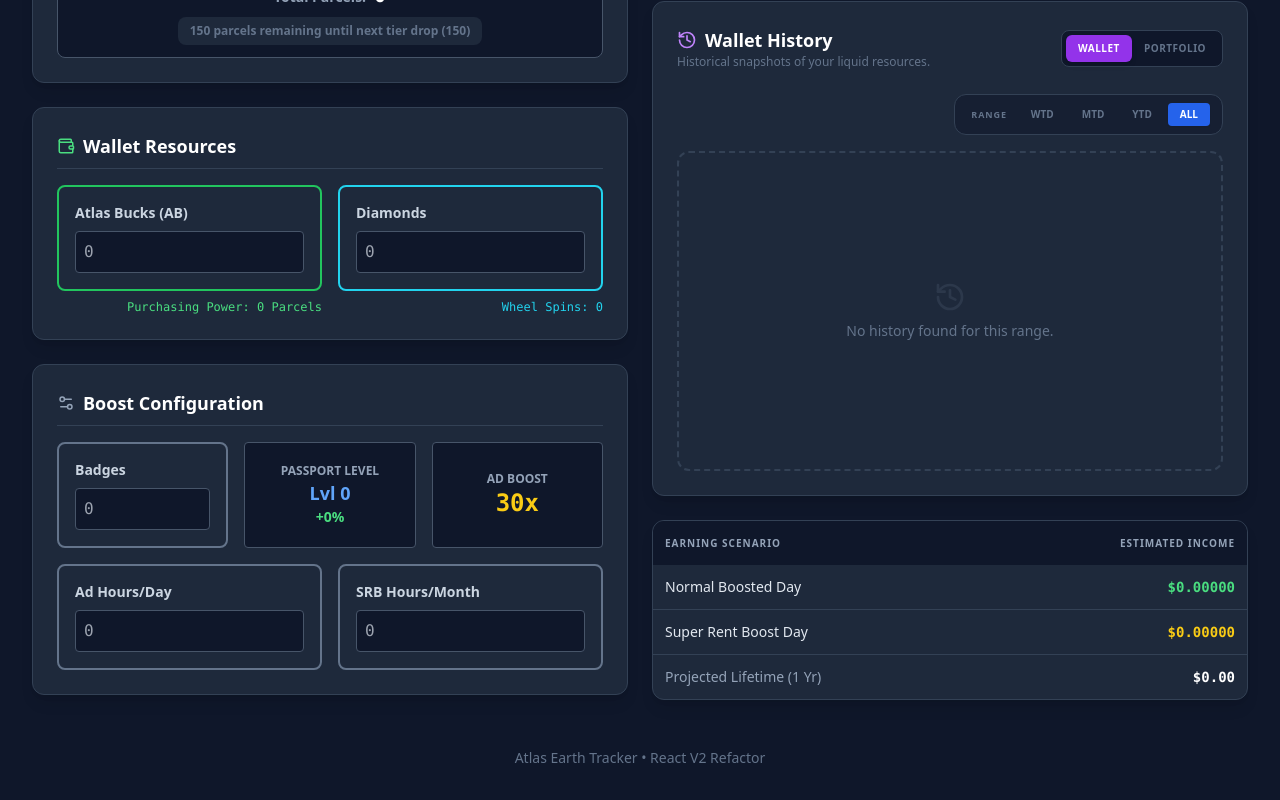
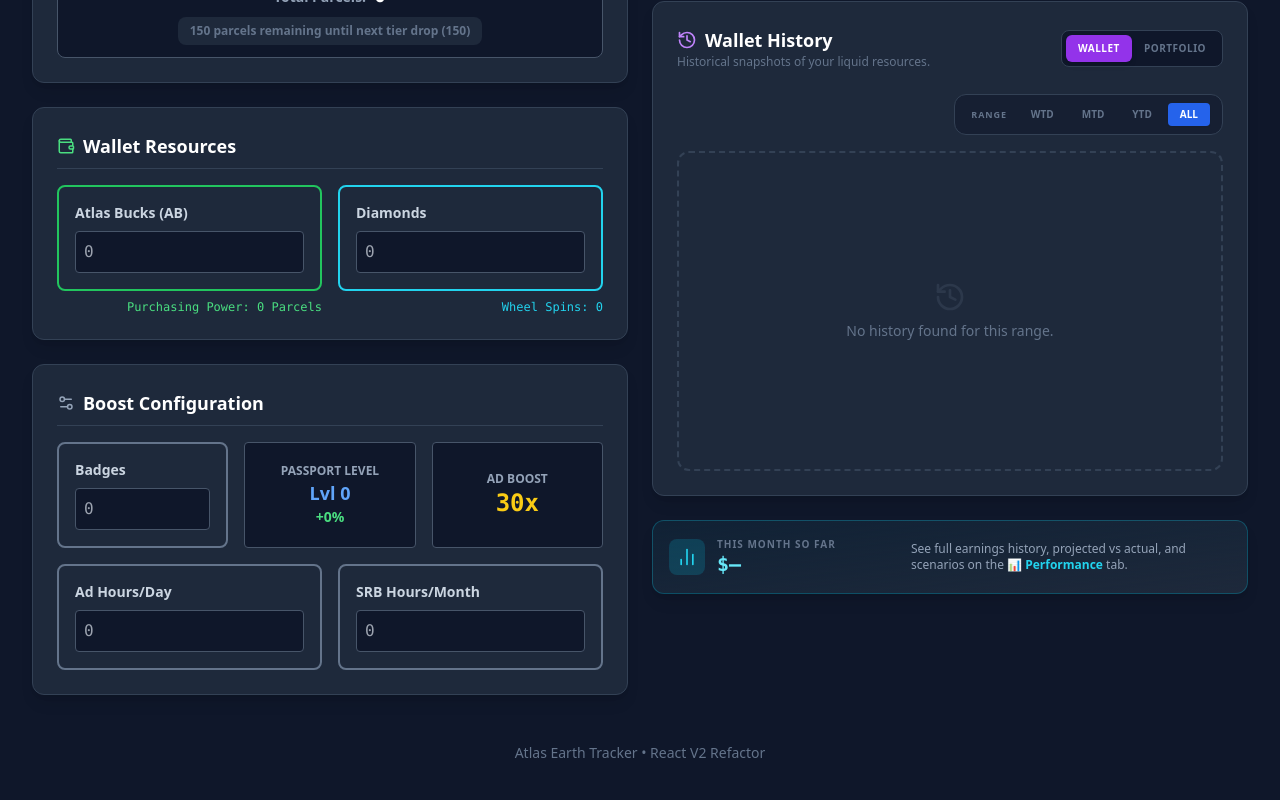
Before and after one commit to RyanGo83/Atlas-Earth-Tracker, a React (Vite) app: page / in a window 1280 px wide. Shown: the part 741-1541 px from the top of the page. Built offline with nearby package versions, Linux system fonts and the light colour scheme.

Commit message:
Update RentTracker.tsx

```diff
--- a/components/RentTracker.tsx
+++ b/components/RentTracker.tsx
@@ -3,7 +3,7 @@
 import {
   LineChart, Line, XAxis, YAxis, Tooltip, Legend, ResponsiveContainer, CartesianGrid, ComposedChart, Bar
 } from 'recharts';
-import { AlertTriangle, TrendingUp, Wallet, Settings2, History as HistoryIcon, Clock, Calendar, Landmark, Coins, LayoutDashboard, Activity, User, Save, Check } from 'lucide-react';
+import { AlertTriangle, TrendingUp, Wallet, Settings2, History as HistoryIcon, Clock, Calendar, Landmark, Coins, LayoutDashboard, Activity, User, Save, Check, BarChart2 } from 'lucide-react';
 import { TimeRange, filterByTimeRange } from '../utils';
 
 // --- TYPES & INTERFACES ---
@@ -565,21 +565,48 @@
             </div>
           </div>
 
-          <div className="bg-slate-800 rounded-xl overflow-hidden border border-slate-700 shadow-lg">
-             <table className="w-full text-sm text-left">
-                <thead className="bg-slate-900 text-slate-400 font-bold uppercase text-[10px] tracking-widest">
-                   <tr>
-                      <th className="p-3">Earning Scenario</th>
-                      <th className="p-3 text-right">Estimated Income</th>
-                   </tr>
-                </thead>
-                <tbody className="divide-y divide-slate-700">
-                   <tr><td className="p-3">Normal Boosted Day</td><td className="p-3 text-right font-mono text-green-400 font-bold">${(calculatedStats.dailyIncomeNormal||0).toFixed(5)}</td></tr>
-                   <tr><td className="p-3">Super Rent Boost Day</td><td className="p-3 text-right font-mono text-yellow-400 font-bold">${(calculatedStats.srbDailyIncome||0).toFixed(5)}</td></tr>
-                   <tr><td className="p-3 text-slate-400">Projected Lifetime (1 Yr)</td><td className="p-3 text-right font-mono text-white font-bold">${(data.totalAccrued + (calculatedStats.yearlyIncome||0)).toFixed(2)}</td></tr>
-                </tbody>
-             </table>
+{/* MTD Earnings Reminder — links to Performance tab */}
+          <div className="bg-gradient-to-br from-cyan-900/20 to-slate-800 rounded-xl border border-cyan-500/30 shadow-lg p-4">
+             <div className="flex items-center justify-between gap-4 flex-wrap">
+                <div className="flex items-center gap-3">
+                   <div className="bg-cyan-500/20 p-2 rounded-lg text-cyan-400">
+                      <BarChart2 size={20} />
+                   </div>
+                   <div>
+                      <div className="text-[10px] uppercase font-bold text-slate-500 tracking-widest">This Month So Far</div>
+                      <div className="text-cyan-300 text-xl font-mono font-bold leading-tight" id="rent-mtd-display">
+                         ${(() => {
+                            const history = data.history || [];
+                            if (history.length === 0) return '—';
+                            // Inline MTD calc to avoid coupling
+                            const now = new Date();
+                            const monthStart = new Date(now.getFullYear(), now.getMonth(), 1);
+                            const cutoff = new Date(monthStart.getTime() - 1);
+                            // Sort by date asc
+                            const sorted = [...history].sort((a, b) =>
+                               new Date(a.date + 'T00:00:00').getTime() - new Date(b.date + 'T00:00:00').getTime()
+                            );
+                            // Latest snapshot before this month
+                            let baseline = null;
+                            for (const h of sorted) {
+                               if (new Date(h.date + 'T00:00:00').getTime() <= cutoff.getTime()) baseline = h;
+                            }
+                            // Latest snapshot overall
+                            const latest = sorted[sorted.length - 1];
+                            if (!latest) return '—';
+                            const baselineAccrued = baseline ? baseline.totalAccrued : sorted[0].totalAccrued;
+                            const earned = Math.max(0, latest.totalAccrued - baselineAccrued);
+                            return earned.toFixed(2);
+                         })()}
+                      </div>
+                   </div>
+                </div>
+                <div className="text-xs text-slate-400 max-w-xs">
+                   See full earnings history, projected vs actual, and scenarios on the <span className="text-cyan-400 font-bold">📊 Performance</span> tab.
+                </div>
+             </div>
           </div>
+
         </div>
       </div>
     </div>
```
